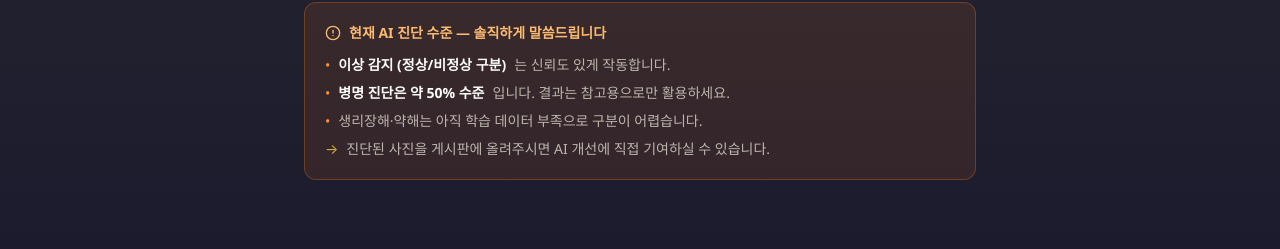
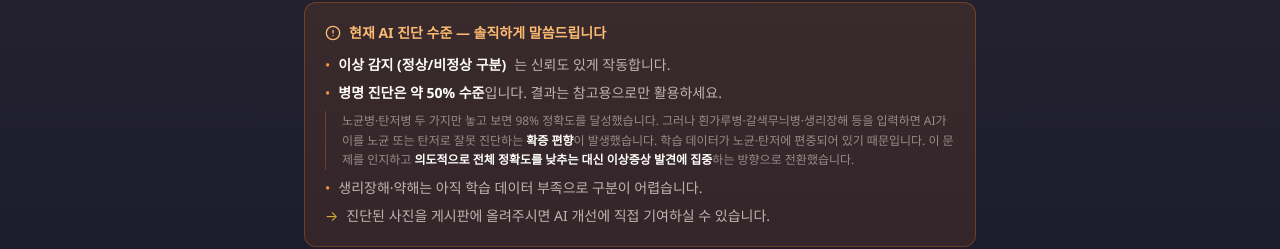
Before and after one commit to nunsuhan/grape-smartfarm-homepage, a Next.js app: page /technology/ai-diagnosis in a window 1280 px wide. Shown: the part 513-762 px from the top of the page. Built offline with nearby package versions, Linux system fonts and the light colour scheme; no server answers.

Commit message:
AI 진단 페이지: 노균·탄저 98% 달성 후 확증 편향 발견 → 의도적 정확도 하향 취지 추가

```diff
--- a/app/technology/ai-diagnosis/page.tsx
+++ b/app/technology/ai-diagnosis/page.tsx
@@ -38,7 +38,17 @@ export default function AiDiagnosisPage() {
                             </p>
                             <ul className="space-y-2 text-sm text-neutral-cream/70">
                                 <li className="flex gap-2"><span className="text-orange-400 shrink-0">•</span><strong className="text-white">이상 감지 (정상/비정상 구분)</strong>는 신뢰도 있게 작동합니다.</li>
-                                <li className="flex gap-2"><span className="text-orange-400 shrink-0">•</span><strong className="text-white">병명 진단은 약 50% 수준</strong>입니다. 결과는 참고용으로만 활용하세요.</li>
+                                <li className="flex gap-2"><span className="text-orange-400 shrink-0">•</span>
+                                    <span><strong className="text-white">병명 진단은 약 50% 수준</strong>입니다. 결과는 참고용으로만 활용하세요.</span>
+                                </li>
+                                <li className="flex gap-2 pl-4 border-l border-orange-500/30">
+                                    <span className="text-neutral-cream/50 text-xs leading-relaxed">
+                                        노균병·탄저병 두 가지만 놓고 보면 98% 정확도를 달성했습니다. 그러나 흰가루병·갈색무늬병·생리장해 등을 입력하면
+                                        AI가 이를 노균 또는 탄저로 잘못 진단하는 <strong className="text-white">확증 편향</strong>이 발생했습니다.
+                                        학습 데이터가 노균·탄저에 편중되어 있기 때문입니다. 이 문제를 인지하고
+                                        <strong className="text-white"> 의도적으로 전체 정확도를 낮추는 대신 이상증상 발견에 집중</strong>하는 방향으로 전환했습니다.
+                                    </span>
+                                </li>
                                 <li className="flex gap-2"><span className="text-orange-400 shrink-0">•</span>생리장해·약해는 아직 학습 데이터 부족으로 구분이 어렵습니다.</li>
                                 <li className="flex gap-2"><span className="text-secondary-gold shrink-0">→</span>진단된 사진을 게시판에 올려주시면 AI 개선에 직접 기여하실 수 있습니다.</li>
                             </ul>
```
